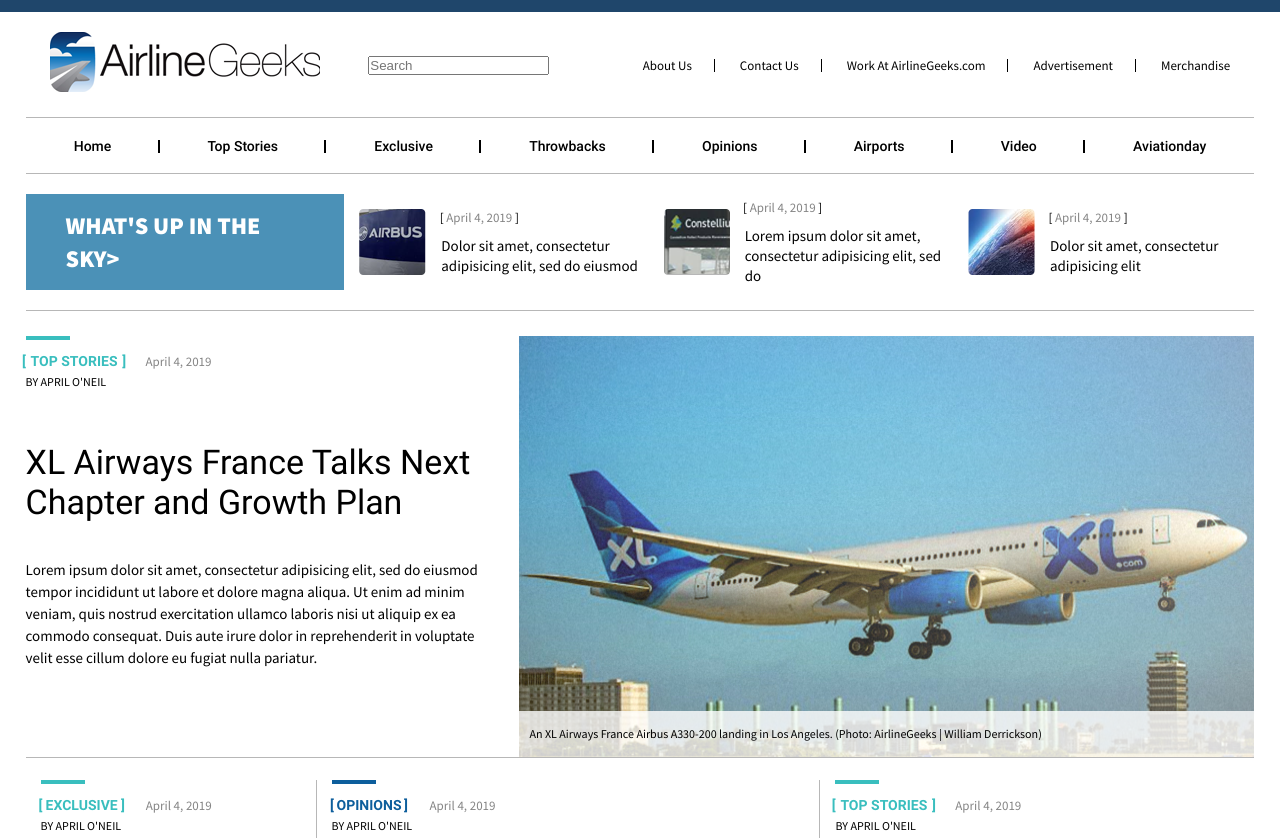
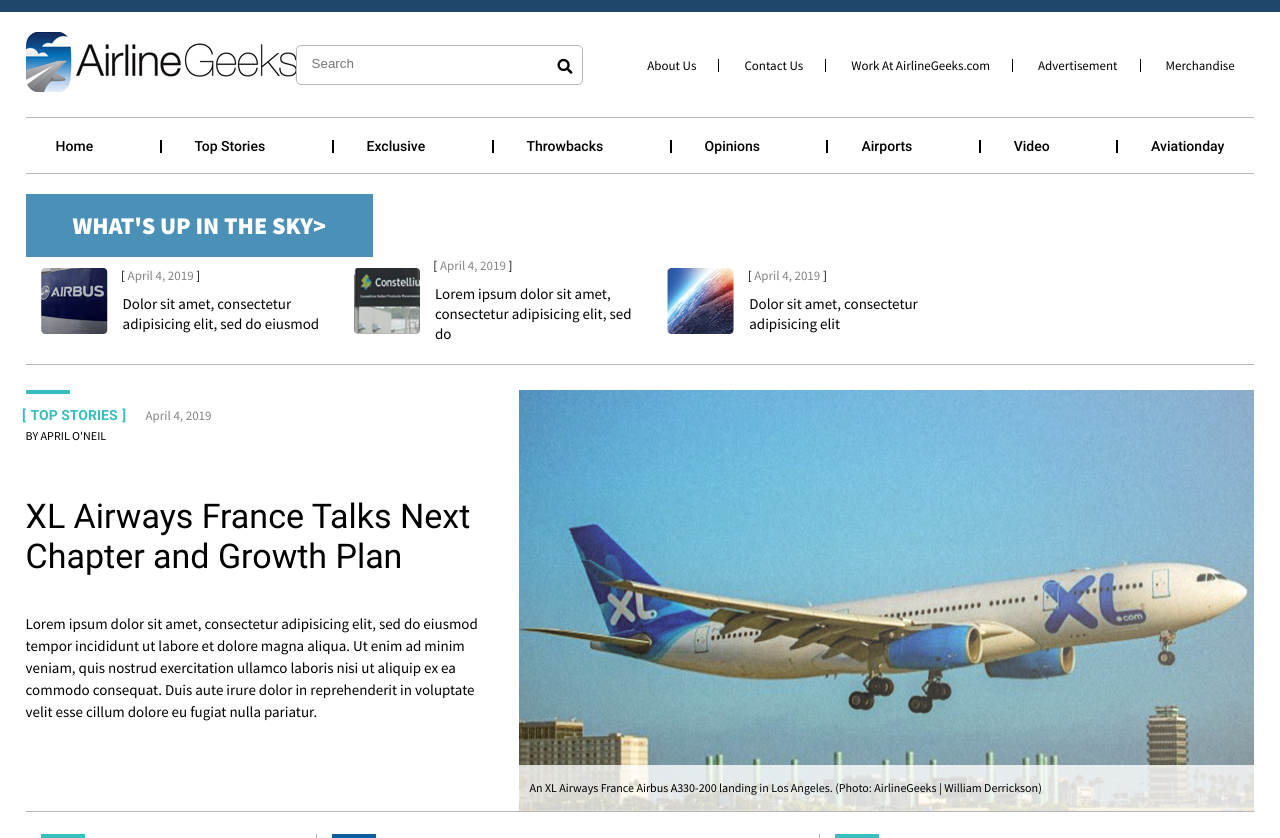
Before and after one commit to gavryk/AirlineGeek, a plain HTML site: page index.html in a window 1280 px wide. Shown: the top 838 px of the page. Drawn offline with nearby package versions, Linux system fonts and the light colour scheme.

Commit message:
start rwd

```diff
--- a/index.html
+++ b/index.html
@@ -15,9 +15,12 @@
 			<a href="#">
 				<img src="img/logo.png" alt="logo">
 			</a>
-			<label>
-				<input type="text" placeholder="Search">
-			</label>
+			<div class="search_panel">
+				<label>
+					<input type="text" placeholder="Search">
+				</label>
+				<a href="#" class="search"><i class="fas fa-search"></i></a>
+			</div>
 			<nav>
 				<a href="#">About Us</a>
 				<a href="#">Contact Us</a>
--- a/scss/header.scss
+++ b/scss/header.scss
@@ -3,7 +3,23 @@ header {
   .top_header, .menu {
     @include flex-box();
     @include align-items(center);
-    @include justify-content(space-around);
+    @include justify-content(space-between);
+    @include flex-wrap(wrap);
+    .search_panel {
+      position: relative;
+      input {
+          border: 1px solid #b7b7b7;
+          border-radius: 5px;
+          width: 260px;
+          padding: 10px 10px 13px 15px;
+        }
+      .search {
+        content: '';
+        position: absolute;
+        right: 10px;
+        top: 12px;
+      }
+    }
     nav {
       a {
         position: relative;
--- a/scss/main.scss
+++ b/scss/main.scss
@@ -1,4 +1,4 @@
-@import "mixins", "vars", 'fonts';
+@import "mixins", "vars", 'fonts', 'rwd';
 @import "header";
 @import "footer";
 
@@ -210,15 +210,20 @@ h4 {
 #news_ticker {
   .container {
     @include flex-box;
+    @include align-items(center);
     padding: 20px 0;
     .news_btn {
+      @include flex-box;
+      @include justify-content(center);
+      @include align-items(center);
+      height: 100%;
       font-family: source_sans, sans-serif;
       font-weight: 900;
       font-size: 24px;
       color: #fff;
       background-color: #4b91b7;
-      padding: 15px 40px;
-      width: 20%;
+      padding: 15px 20px;
+      width: 25%;
       text-transform: uppercase;
     }
     .tickers {
@@ -468,7 +473,10 @@ h4 {
 /*                       NEWS SECTION STYLE                         */
 
 #news {
+  padding-bottom: 15px;
   .container {
+    padding-bottom: 65px;
+    border-bottom: 1px solid #b7b7b7;
     @include flex-box;
     @include justify-content(space-between);
     .left_side {
@@ -532,8 +540,13 @@ h4 {
         .tweet {
           @include flex-box;
           @include align-items(center);
+          max-width: 98%;
           padding-top: 25px;
           .tweet_wrapper {
+            margin: 5px 0 0 20px;
+            a {
+              color: #03a9f4;
+            }
             .tweet_info {
               @include flex-box;
               @include justify-content(space-between);
--- /dev/null
+++ b/scss/rwd.scss
@@ -0,0 +1,21 @@
+@media (max-width: 1300px) {
+  header {
+    .container {
+      .top_header {
+        nav {
+          margin: 0 auto;
+        }
+      }
+      .menu {
+        li {
+          padding: 8px 10px;
+        }
+      }
+    }
+  }
+  #news_ticker {
+    .container {
+      @include flex-wrap(wrap);
+    }
+  }
+}
```
Also changed, not shown: css/style.css, 1 other file.
